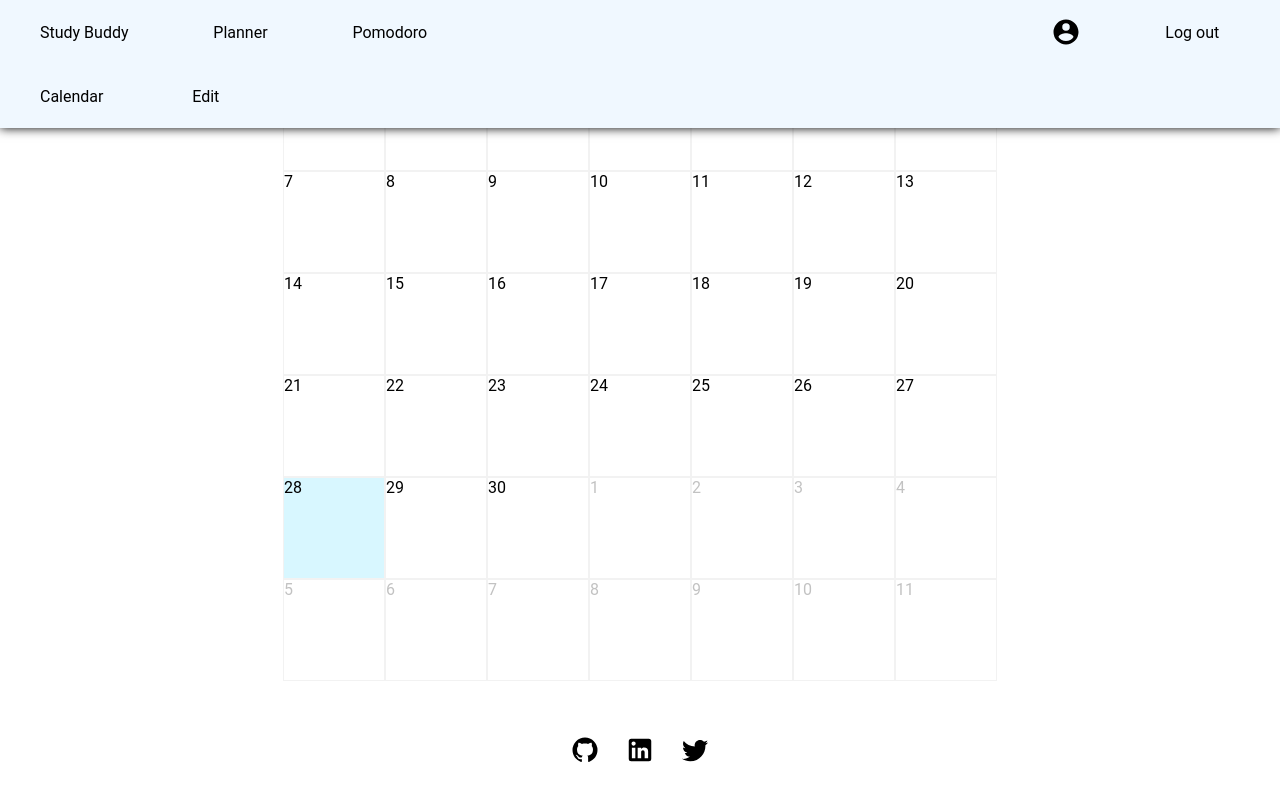
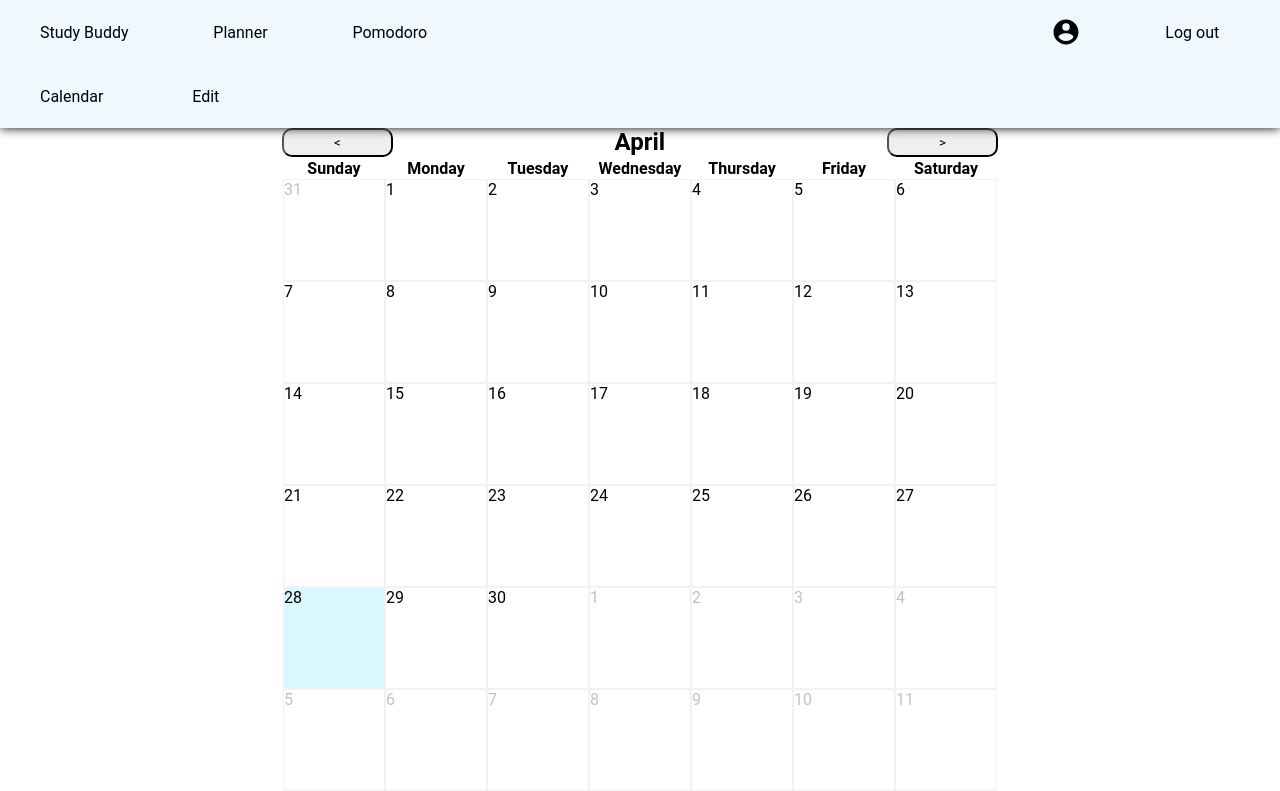
Before and after one commit to Poobly/day-planner, a Flask app: page /planner in a window 1280 px wide. Shown: the top 791 px of the page. Before the commit the page ends 762 px from the top, so only its background shows below. Run offline with Flask 3, Linux system fonts and the light colour scheme; the visitor is signed in with stand-in values (Sample User, id 1).

Commit message:
changed header to position: sticky instead of fixed because content was appearing behind it on page load

```diff
--- a/static/styles/styles.css
+++ b/static/styles/styles.css
@@ -28,7 +28,7 @@ li {
 
 /* causes issues with calendar page */
 .header-con {
-    position: fixed;
+    position: sticky;
     top: 0;
     width: 100%;
     z-index: 1;
```
